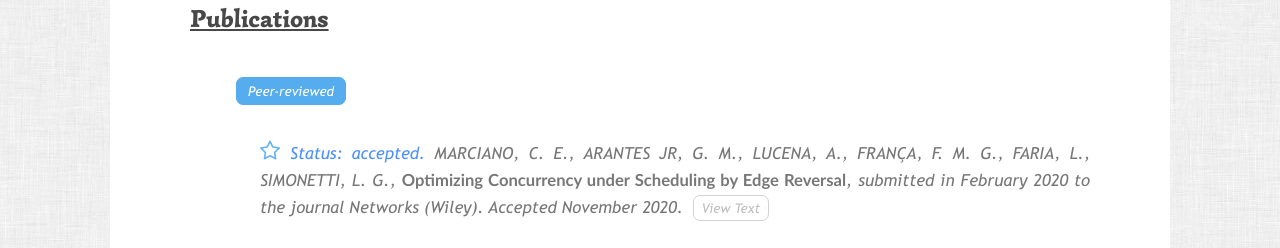
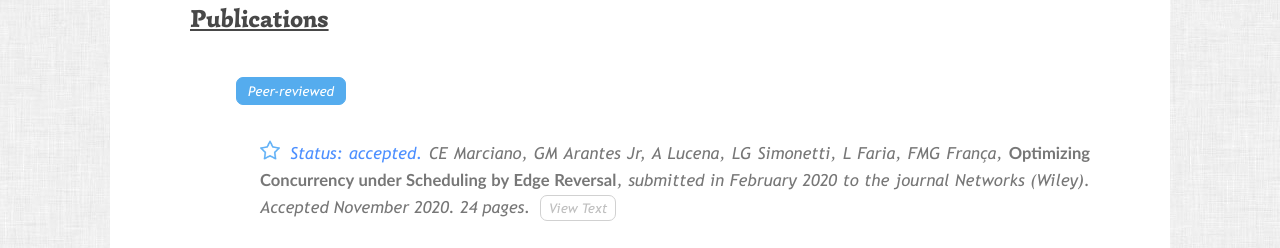
Before and after one commit to cemarciano/cemarciano.github.io, a plain HTML site: page index.html in a window 1280 px wide. Shown: the part 1372-1620 px from the top of the page. Drawn offline with Linux system fonts and the light colour scheme.

Commit message:
Update citation format in Publication section

```diff
--- a/index.html
+++ b/index.html
@@ -99,13 +99,13 @@
 			<ul>
 				<div data-i18n="my-papers.sections.peer-reviewed" class="btn non-clickable-btn">Peer-reviewed</div>
 				<li>
-					<span class="status">Status: <span data-i18n="my-papers.status.accepted">accepted</span>.</span> MARCIANO, C. E., ARANTES JR, G. M., LUCENA, A., FRANÇA, F. M. G., FARIA, L., SIMONETTI, L. G., <b>Optimizing Concurrency under
+					<span class="status">Status: <span data-i18n="my-papers.status.accepted">accepted</span>.</span> CE Marciano, GM Arantes Jr, A Lucena, LG Simonetti, L Faria, FMG França, <b>Optimizing Concurrency under
 						Scheduling by Edge Reversal</b>,
-					submitted in February 2020 to the journal Networks (Wiley). Accepted November 2020.
+					submitted in February 2020 to the journal Networks (Wiley). Accepted November 2020. 24 pages.
 					<a disable data-i18n="my-papers.view-text" class="btn inline-btn disabled-btn">Ver PDF</a>
 				</li>
 				<li>
-					MARCIANO, C. E., LUCENA, A., FRANÇA, F. M. G., SIMONETTI, L. G., <b>Minimum Concurrency for Assembling Computer Music</b>, appeared in the 9th International Network Optimization Conference (INOC), Avignon, France, June 2019.
+					CE Marciano, A Lucena, FMG França, LG Simonetti, <b>Minimum Concurrency for Assembling Computer Music</b>, appeared in the 9th International Network Optimization Conference (INOC), Avignon, France, June 2019, pages 83&mdash;88.
 					<!--<span class="status">Status: <span data-i18n="my-papers.status.accepted">accepted</span>.</span>-->
 					<a data-i18n="my-papers.view-text" class="btn inline-btn" target="_blank" href="https://openproceedings.org/2019/conf/inoc/INOC_2019_paper_32.pdf">Ver PDF</a>
 					<a data-i18n="my-papers.view-slides" class="btn inline-btn" target="_blank" href="static/documents/inoc-2019-slides.pdf">Ver Slides</a>
```
